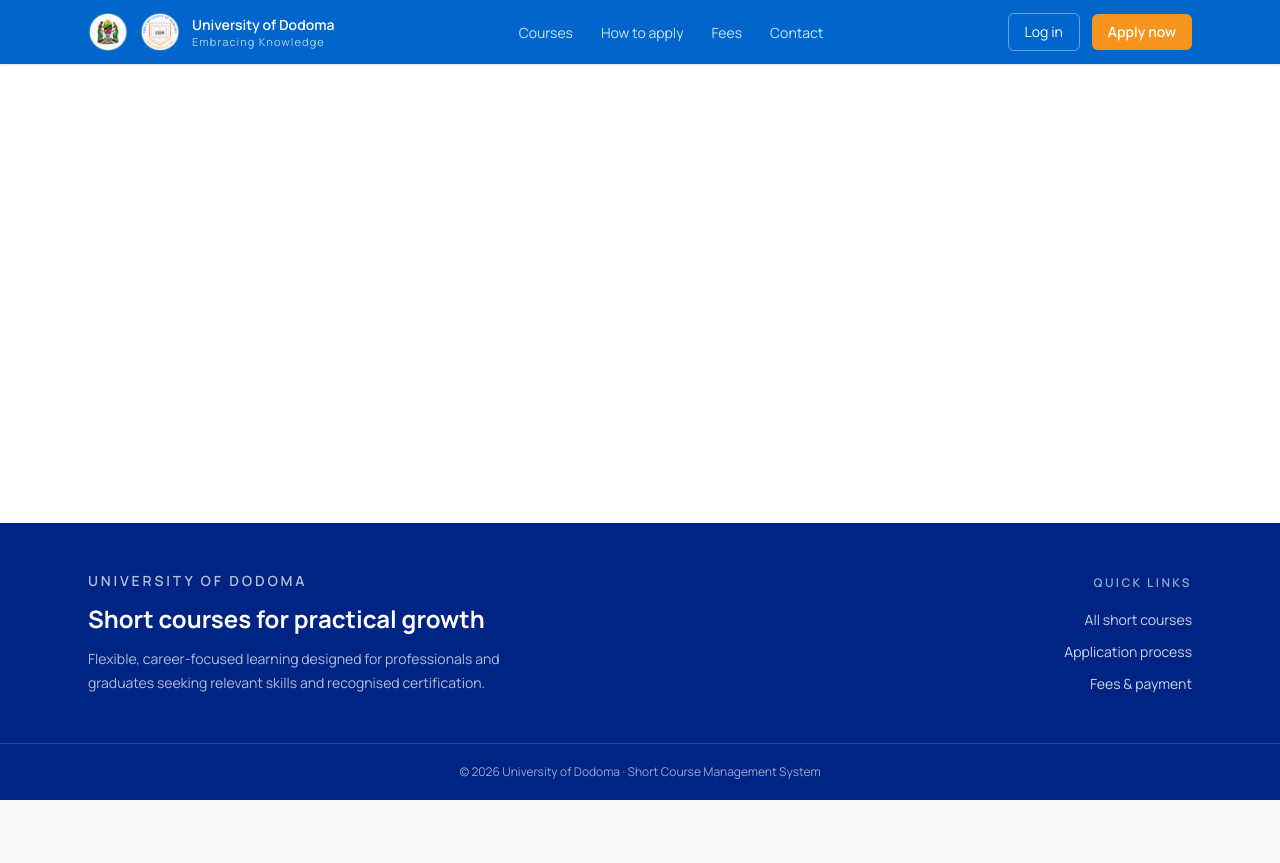
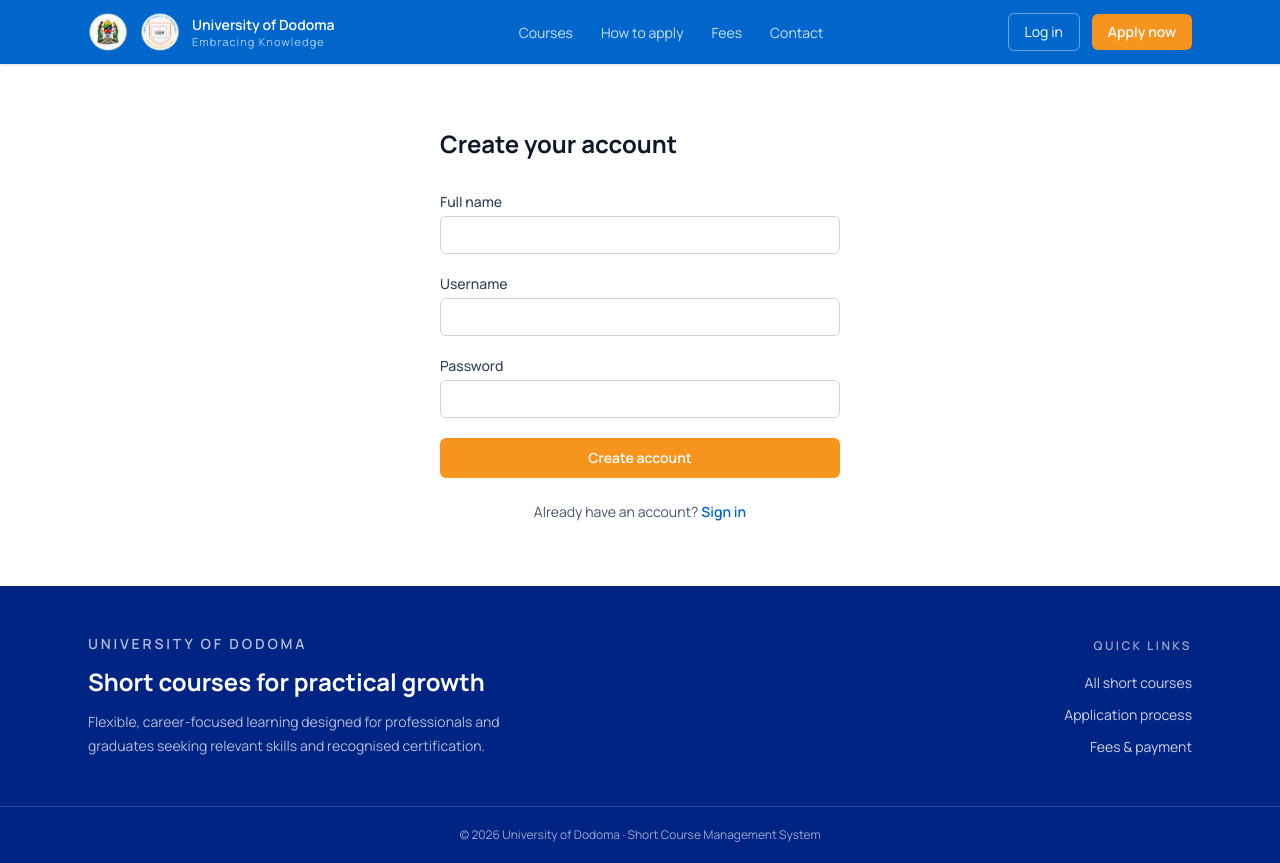
Before and after one commit to DOMINIC426/Short-course-online-system-management, a React (Vite) app in the folder frontend/: page /register in a window 1280 px wide. Before the commit the page ends 800 px from the top, so only its background shows below. Built offline with nearby package versions, Linux system fonts and the light colour scheme; no server answers.

Commit message:
Added Login and register pages

```diff
--- a/frontend/src/App.jsx
+++ b/frontend/src/App.jsx
@@ -5,6 +5,8 @@ import Footer from "./components/Footer";
 import HomePage from "./pages/HomePage";
 import CoursesPage from "./pages/CoursesPage";
 import CourseDetailPage from "./pages/CourseDetailPage";
+import LoginPage from "./pages/LoginPage";
+import RegisterPage from "./pages/RegisterPage";
 
 
 export default function App() {
@@ -16,6 +18,8 @@ export default function App() {
   <Route path="/" element={<HomePage />} />
   <Route path="/courses" element={<CoursesPage />} />
   <Route path="/courses/:id" element={<CourseDetailPage />} />
+  <Route path="/login" element={<LoginPage />} />
+  <Route path="/register" element={<RegisterPage />} />
 </Routes>
       </main>
       <Footer />
--- /dev/null
+++ b/frontend/src/context/AuthContext.jsx
@@ -0,0 +1,39 @@
+import { createContext, useContext, useState } from "react";
+import { api } from "../api/backendClient.js";
+
+const AuthContext = createContext(null);
+
+export function AuthProvider({ children }) {
+  const [user, setUser] = useState(() => {
+    const saved = localStorage.getItem("scms_user");
+    return saved ? JSON.parse(saved) : null;
+  });
+
+  async function login(username, password) {
+    const response = await api.post("/api/auth/login", { username, password });
+    const loggedInUser = response.data;
+    setUser(loggedInUser);
+    localStorage.setItem("scms_user", JSON.stringify(loggedInUser));
+    return loggedInUser;
+  }
+
+  async function register(fullName, username, password) {
+    const response = await api.post("/api/auth/register", { fullName, username, password });
+    return response.data;
+  }
+
+  function logout() {
+    setUser(null);
+    localStorage.removeItem("scms_user");
+  }
+
+  return (
+    <AuthContext.Provider value={{ user, login, register, logout }}>
+      {children}
+    </AuthContext.Provider>
+  );
+}
+
+export function useAuth() {
+  return useContext(AuthContext);
+}
--- a/frontend/src/main.jsx
+++ b/frontend/src/main.jsx
@@ -2,12 +2,15 @@ import React from "react";
 import ReactDOM from "react-dom/client";
 import { BrowserRouter } from "react-router-dom";
 import App from "./App";
+import { AuthProvider } from "./context/AuthContext.jsx";
 import "./styles.css";
 
 ReactDOM.createRoot(document.getElementById("root")).render(
   <React.StrictMode>
     <BrowserRouter>
-      <App />
+      <AuthProvider>
+        <App />
+      </AuthProvider>
     </BrowserRouter>
   </React.StrictMode>
 );
--- /dev/null
+++ b/frontend/src/pages/LoginPage.jsx
@@ -0,0 +1,79 @@
+import { useState } from "react";
+import { useNavigate, Link } from "react-router-dom";
+import { useAuth } from "../context/AuthContext.jsx";
+
+export default function LoginPage() {
+  const [username, setUsername] = useState("");
+  const [password, setPassword] = useState("");
+  const [error, setError] = useState("");
+  const [loading, setLoading] = useState(false);
+  const { login } = useAuth();
+  const navigate = useNavigate();
+
+  async function handleSubmit(event) {
+    event.preventDefault();
+    setError("");
+    setLoading(true);
+    try {
+      await login(username, password);
+      navigate("/dashboard");
+    } catch (err) {
+      setError("Invalid username or password. Please try again.");
+    } finally {
+      setLoading(false);
+    }
+  }
+
+  return (
+    <section className="mx-auto max-w-md px-6 py-16">
+      <h1 className="text-2xl font-bold text-slate-900">Sign in to your account</h1>
+
+      <form onSubmit={handleSubmit} className="mt-8 space-y-5">
+        <div>
+          <label htmlFor="username" className="block text-sm font-medium text-slate-700">
+            Username
+          </label>
+          <input
+            id="username"
+            type="text"
+            value={username}
+            onChange={(e) => setUsername(e.target.value)}
+            required
+            className="mt-1 w-full rounded-md border border-slate-300 px-3 py-2 text-sm focus:outline-none focus:ring-2 focus:ring-udom-accent"
+          />
+        </div>
+
+        <div>
+          <label htmlFor="password" className="block text-sm font-medium text-slate-700">
+            Password
+          </label>
+          <input
+            id="password"
+            type="password"
+            value={password}
+            onChange={(e) => setPassword(e.target.value)}
+            required
+            className="mt-1 w-full rounded-md border border-slate-300 px-3 py-2 text-sm focus:outline-none focus:ring-2 focus:ring-udom-accent"
+          />
+        </div>
+
+        {error && <p className="text-sm text-red-600">{error}</p>}
+
+        <button
+          type="submit"
+          disabled={loading}
+          className="w-full rounded-md bg-udom-primary px-4 py-2.5 text-sm font-semibold text-white hover:brightness-95 disabled:opacity-60"
+        >
+          {loading ? "Signing in..." : "Sign in"}
+        </button>
+      </form>
+
+      <p className="mt-6 text-center text-sm text-slate-600">
+        Don't have an account?{" "}
+        <Link to="/register" className="font-semibold text-udom-primary hover:underline">
+          Create one
+        </Link>
+      </p>
+    </section>
+  );
+}
--- /dev/null
+++ b/frontend/src/pages/RegisterPage.jsx
@@ -0,0 +1,94 @@
+import { useState } from "react";
+import { useNavigate, Link } from "react-router-dom";
+import { useAuth } from "../context/AuthContext.jsx";
+
+export default function RegisterPage() {
+  const [fullName, setFullName] = useState("");
+  const [username, setUsername] = useState("");
+  const [password, setPassword] = useState("");
+  const [error, setError] = useState("");
+  const [loading, setLoading] = useState(false);
+  const { register } = useAuth();
+  const navigate = useNavigate();
+
+  async function handleSubmit(event) {
+    event.preventDefault();
+    setError("");
+    setLoading(true);
+    try {
+      await register(fullName, username, password);
+      navigate("/login");
+    } catch (err) {
+      setError("Could not create account. Please try again.");
+    } finally {
+      setLoading(false);
+    }
+  }
+
+  return (
+    <section className="mx-auto max-w-md px-6 py-16">
+      <h1 className="text-2xl font-bold text-slate-900">Create your account</h1>
+
+      <form onSubmit={handleSubmit} className="mt-8 space-y-5">
+        <div>
+          <label htmlFor="fullName" className="block text-sm font-medium text-slate-700">
+            Full name
+          </label>
+          <input
+            id="fullName"
+            type="text"
+            value={fullName}
+            onChange={(e) => setFullName(e.target.value)}
+            required
+            className="mt-1 w-full rounded-md border border-slate-300 px-3 py-2 text-sm focus:outline-none focus:ring-2 focus:ring-udom-accent"
+          />
+        </div>
+
+        <div>
+          <label htmlFor="username" className="block text-sm font-medium text-slate-700">
+            Username
+          </label>
+          <input
+            id="username"
+            type="text"
+            value={username}
+            onChange={(e) => setUsername(e.target.value)}
+            required
+            className="mt-1 w-full rounded-md border border-slate-300 px-3 py-2 text-sm focus:outline-none focus:ring-2 focus:ring-udom-accent"
+          />
+        </div>
+
+        <div>
+          <label htmlFor="password" className="block text-sm font-medium text-slate-700">
+            Password
+          </label>
+          <input
+            id="password"
+            type="password"
+            value={password}
+            onChange={(e) => setPassword(e.target.value)}
+            required
+            className="mt-1 w-full rounded-md border border-slate-300 px-3 py-2 text-sm focus:outline-none focus:ring-2 focus:ring-udom-accent"
+          />
+        </div>
+
+        {error && <p className="text-sm text-red-600">{error}</p>}
+
+        <button
+          type="submit"
+          disabled={loading}
+          className="w-full rounded-md bg-udom-accent px-4 py-2.5 text-sm font-semibold text-white hover:brightness-95 disabled:opacity-60"
+        >
+          {loading ? "Creating account..." : "Create account"}
+        </button>
+      </form>
+
+      <p className="mt-6 text-center text-sm text-slate-600">
+        Already have an account?{" "}
+        <Link to="/login" className="font-semibold text-udom-primary hover:underline">
+          Sign in
+        </Link>
+      </p>
+    </section>
+  );
+}
```
